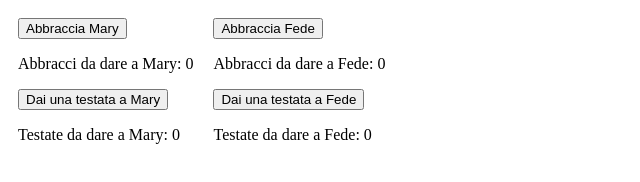
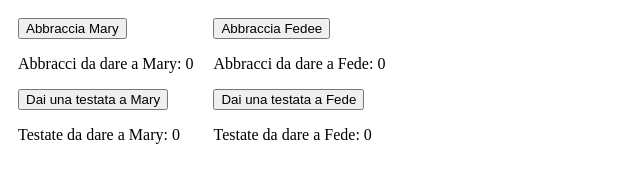
Before and after one commit to 2Flaw3d/2Flaw3d, a plain HTML site: page index.html in a window 1280 px wide. Shown: the full height of the page, 0-640 px from the left. Drawn offline with Linux system fonts and the light colour scheme.

Commit message:
Update index.html

```diff
--- a/index.html
+++ b/index.html
@@ -36,7 +36,7 @@
         document.getElementById("clicks3").innerHTML = clicks3;
     };
     </script>
-    <button type="button" onClick="onClick3()">Abbraccia Fede</button>
+    <button type="button" onClick="onClick3()">Abbraccia Fedee</button>
     <p>Abbracci da dare a Fede: <a id="clicks3">0</a></p>
 
     <script type="text/javascript">
```
